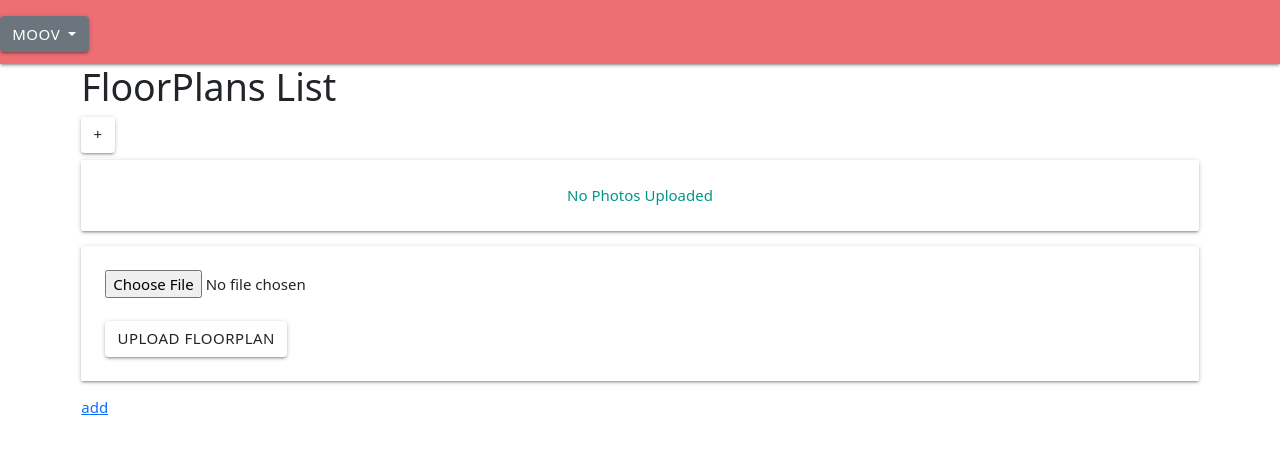
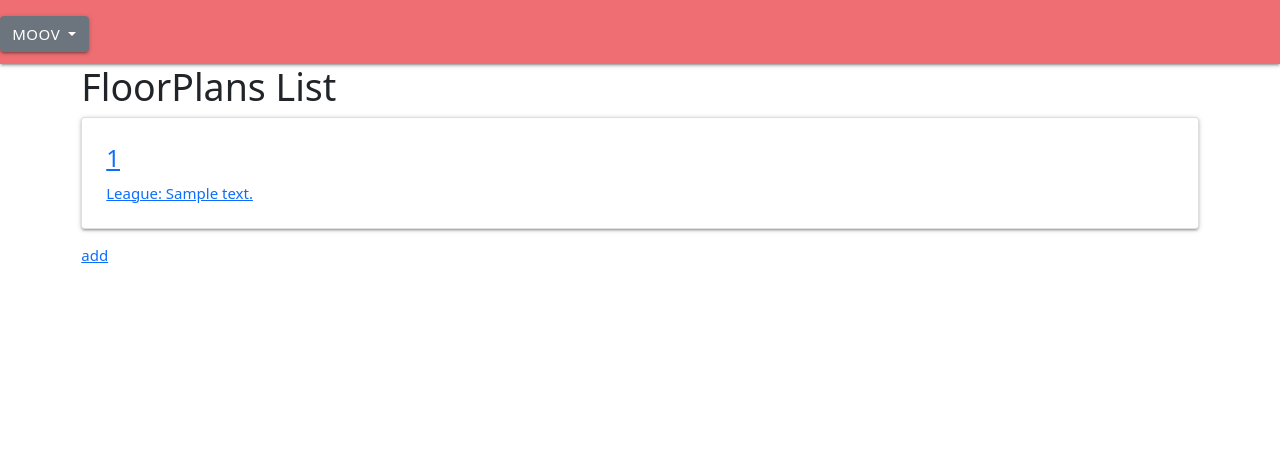
Before and after one commit to cardioforcake/portfolio-project-moov-app, a Django app: page /floorplans/ in a window 1280 px wide. Shown: the top 454 px of the page. Run offline with Django 3.2, Linux system fonts and the light colour scheme; tables that the repository leaves empty hold one stand-in row (values such as "Sample post").

Commit message:
finished routes for floorplan model and started work on aws

```diff
--- a/moov_app/models.py
+++ b/moov_app/models.py
@@ -24,10 +24,10 @@ class FloorPlan(models.Model):
     user = models.ForeignKey(User, on_delete=models.CASCADE)
 
     def __str__(self):
-        return self.length
+        return self.comment
 
     def get_absolute_url(self):
-        return reverse('floorplans/')
+        return reverse('floorplan_index')
 
 
 
--- a/moov_app/templates/floorplan/floorplan_index.html
+++ b/moov_app/templates/floorplan/floorplan_index.html
@@ -4,26 +4,21 @@
 
 <h1>FloorPlans List</h1>
 
-<a href="{url 'floorplans_create'}" class="btn">+</a>
+{% for fp in floorplans %}
 
-{% for fp in floorplan.photo_set.all %}
-
-    <img src="{{fp.url}}" alt="" class="responsive-img card-panel">
-
-    {% empty %}
-    <div class="card-panel teal-text center-align">No Photos Uploaded</div>
-
+<div class="card">
+    <a href="{% url 'floorplan_details' fp.id %}">
+        <div class="card-content">
+            <span class="card-title">{{fp.length}}</span>
+            <p>League: {{fp.comment}}</p>
+        </div>
+    </a>
+</div>
 {% endfor %}
 
-<form class="card-panel" action="{url 'add_photo' floorplan.id}"  method="POST" enctype="multipart/form-data">
-    {% csrf_token %}
-    <input type="file" name="photo-file">
-    <br>
-    <br>
 
-    <input type="submit" value="upload floorplan" class="btn">
 
-</form>
-<a href="{% url 'floorplans_create'  %}" >add</a>
+
+<a href="{% url 'floorplan_create'  %}" >add</a>
 
 {% endblock %}
--- a/moov_app/templates/moov_app/floorplan_form.html
+++ b/moov_app/templates/moov_app/floorplan_form.html
@@ -3,11 +3,6 @@
 {% block content %}
 
 
-{% if object %}
-    <h1>Edit <span class="teal-text">{{object.name}}</span></h1>
-{% else %}
-    <h1>Create Floorplan</h1>
-{% endif %}
 <form action="" method="POST">
     {% csrf_token %}
     <table>
--- a/moov_app/urls.py
+++ b/moov_app/urls.py
@@ -7,17 +7,16 @@ urlpatterns = [
     path('', views.greeting, name='greeting'),
     path('home/', views.home, name='home'),
     path('floorplans/', views.floorplan_index, name='floorplan_index'),
-    path("floorplans/<int:floorplans_id>/", views.floorplan_detail, name="floorplan_detail"),
 
-    path("floorplans/create", views.FloorplanCreate.as_view(), name="floorplans_create"),
-    path('floorplans/<int:floorplans_id>', views.floorplans_detail, name="floorplans_detail"),
-    path('floorplans/<int:pk>/update', views.FloorPlanUpdate.as_view(), name="floorplans_update"),
-    path('floorplans/<int:pk>/delete', views.FloorplanDelete.as_view(), name="floorplans_delete"),
+    path("floorplans/create", views.FloorplanCreate.as_view(), name="floorplan_create"),
+    path('floorplans/<int:floorplan_id>', views.floorplan_details, name="floorplan_details"),
+    path('floorplans/<int:pk>/update', views.FloorPlanUpdate.as_view(), name="floorplan_update"),
+    path('floorplans/<int:pk>/delete', views.FloorplanDelete.as_view(), name="floorplan_delete"),
 
 
     path('furniture/create/', views.FurnitureCreate.as_view(), name="add_furniture"),
     path('floorplandemo/', views.floorplan_demo, name='demo'),
 
-    path('floorplans/<int:floorplans_id>/add_photo/', views.add_photo, name='add_photo'),
+    path('floorplans/<int:floorplan_id>/add_photo/', views.add_photo, name='add_photo'),
 
 ]
--- a/moov_app/views.py
+++ b/moov_app/views.py
@@ -75,24 +75,21 @@ def floorplan_index(request):
   floorplans = FloorPlan.objects.all()
   return render(request, 'floorplan/floorplan_index.html', {'floorplans': floorplans})
 
-def floorplan_detail(request, floorplan_id):
+def floorplan_details(request, floorplan_id):
   floorplan = FloorPlan.objects.get(id=floorplan_id)
-  return render(request, 'floorplan/floorplan_detail.html', {
+  return render(request, 'floorplan/floorplan_details.html', {
     "floorplan":floorplan,
   })
 
 
 
-def floorplans_detail(request, floorplan_id):
-  floorplan = FloorPlan.objects.get(id=floorplan_id)
-  return render(request, 'floorplan/floorplan_detail.html',{'floorplan' : floorplan})
 
 
 
 
-class FloorplanCreate(CreateView):
+class FloorplanCreate(LoginRequiredMixin,CreateView):
     model = FloorPlan
-    fields = '__all__'
+    fields = ['length', 'width', 'comment']
 
     def form_valid(self, form):
       form.instance.user = self.request.user
@@ -100,14 +97,14 @@ class FloorplanCreate(CreateView):
 
 
 
-class FloorPlanUpdate(UpdateView):
+class FloorPlanUpdate(LoginRequiredMixin,UpdateView):
     model = FloorPlan
     fields = '--all__'
     # success_url = '/floorplans/floorplan_detail'
 
 
 
-class FloorplanDelete(DeleteView):
+class FloorplanDelete(LoginRequiredMixin,DeleteView):
     model = FloorPlan
     success_url = '/floorplans/'
 
@@ -131,4 +128,4 @@ def add_photo(request, floorplan_id):
     except Exception as e:
       print('an error occurred uploading files to S3')
       print(e)
-  return redirect(request, 'floorplan/floorplan_index.html')
+  return redirect(request, 'floorplan/floorplan_details.html')
```
Also changed, not shown: moov_app/templates/floorplan/floorplan_detail.html (deleted, +0 -37 lines), moov_app/templates/floorplan/floorplan_details.html (added, +28 -0 lines), 1 other file.
